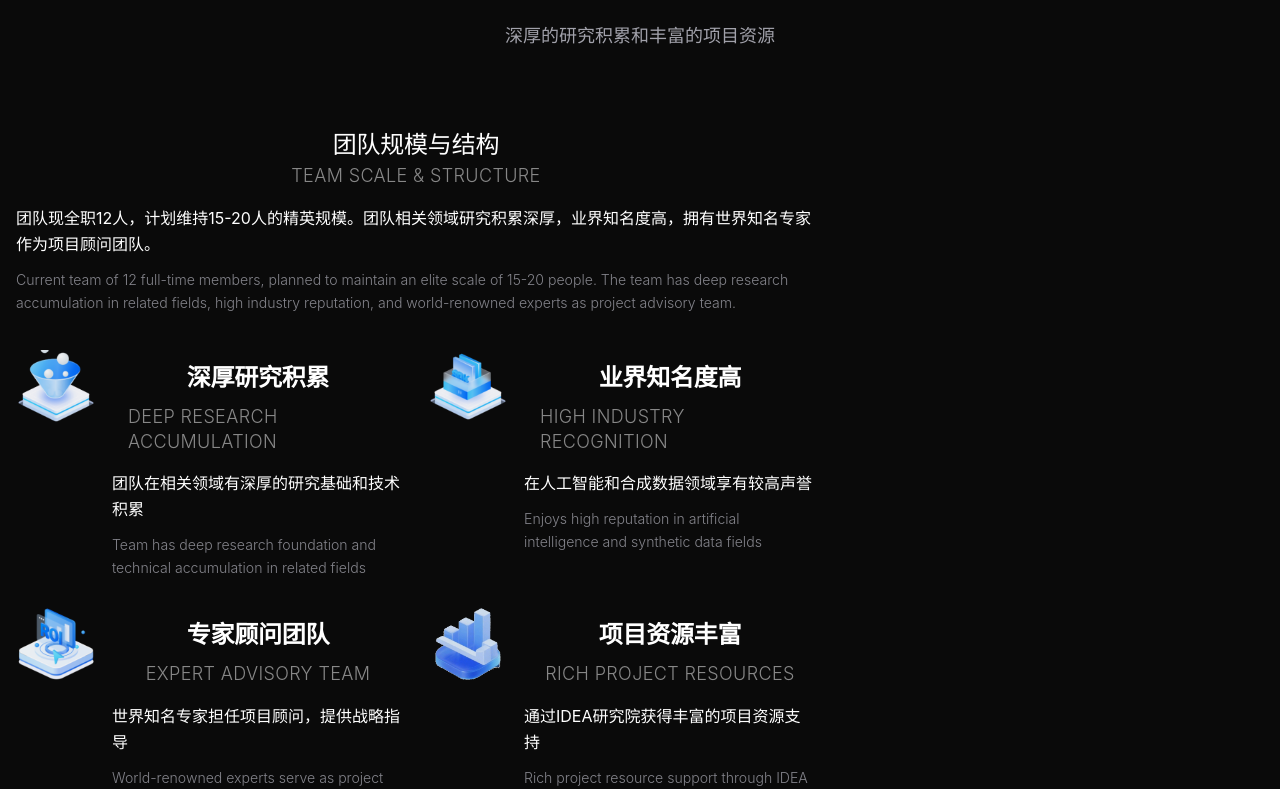
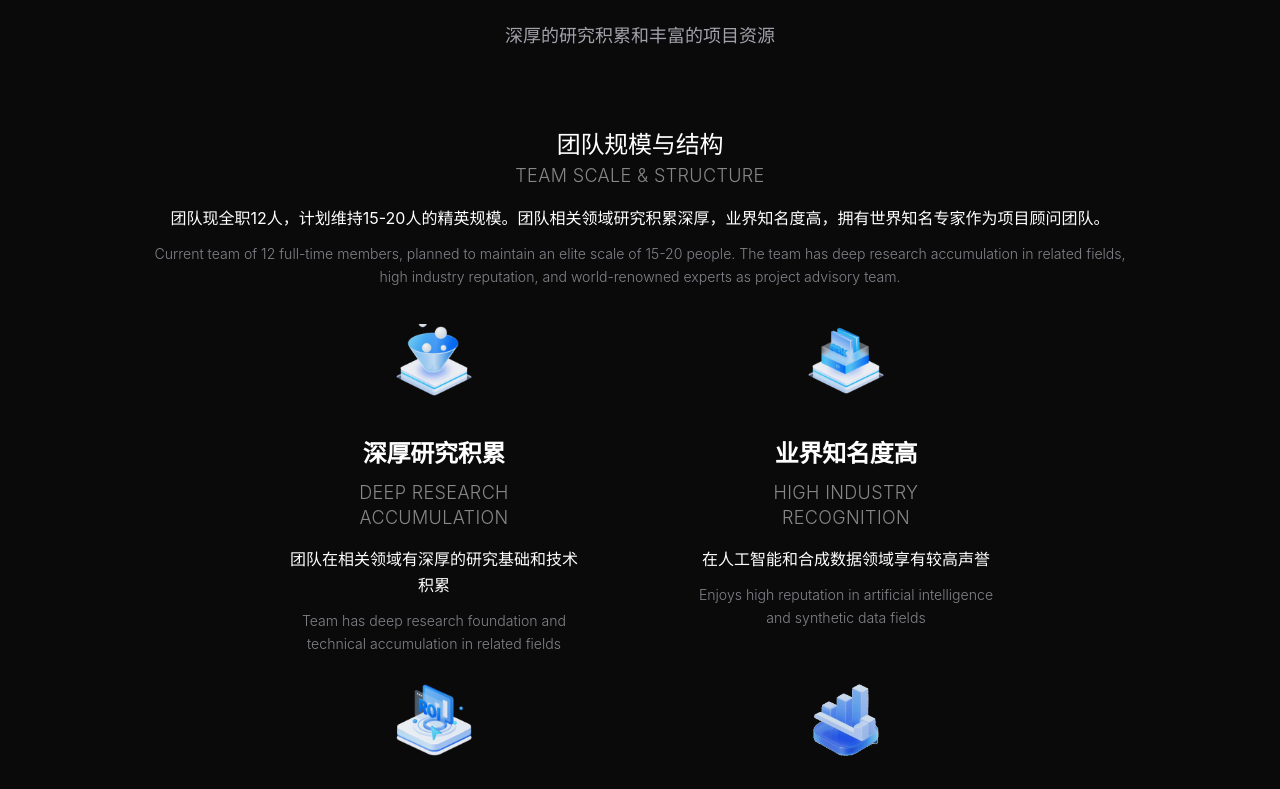
Before and after one commit to snailuu/dataarc-website, a Vue app: page /company in a window 1280 px wide. Shown: the part 4171-4960 px from the top of the page. Built offline with nearby package versions, Linux system fonts and the light colour scheme.

Commit message:
样式：团队介绍居中

```diff
--- a/src/views/Company.vue
+++ b/src/views/Company.vue
@@ -1694,29 +1694,48 @@ const submitForm = async () => {
 }
 
 .team-overview {
-  display: grid;
-  grid-template-columns: 2fr 1fr;
+  display: flex;
+  flex-direction: column;
+  align-items: center;
+  text-align: center;
   gap: var(--space-12);
   margin-bottom: var(--space-16);
+}
+
+.team-info {
+  max-width: 1000px;
+  width: 100%;
 }
 
 .team-advantages {
   display: grid;
   grid-template-columns: repeat(2, 1fr);
   gap: var(--space-6);
-  margin-top: var(--space-8);
+  margin: var(--space-8) auto 0 auto;
+  max-width: 800px;
+  width: 100%;
+  justify-items: center;
 }
 
 .advantage-item {
   display: flex;
+  flex-direction: column;
+  align-items: center;
+  text-align: center;
   gap: var(--space-4);
-  align-items: flex-start;
+  width: 100%;
+  max-width: 300px;
 }
 
 .advantage-icon {
   color: var(--primary-color);
   font-size: var(--font-sm);
   flex-shrink: 0;
+}
+
+.advantage-content {
+  text-align: center;
+  width: 100%;
 }
 
 .advantage-content h4 {
@@ -2025,11 +2044,14 @@ const submitForm = async () => {
   }
 
   .team-overview {
-    grid-template-columns: 1fr;
+    align-items: center;
+    text-align: center;
   }
 
   .team-advantages {
     grid-template-columns: 1fr;
+    margin: var(--space-6) auto 0 auto;
+    max-width: 350px;
   }
 
   .advisors-grid {
```
Also changed, not shown: 1 other file (tests, documents, lock files or other folders).
